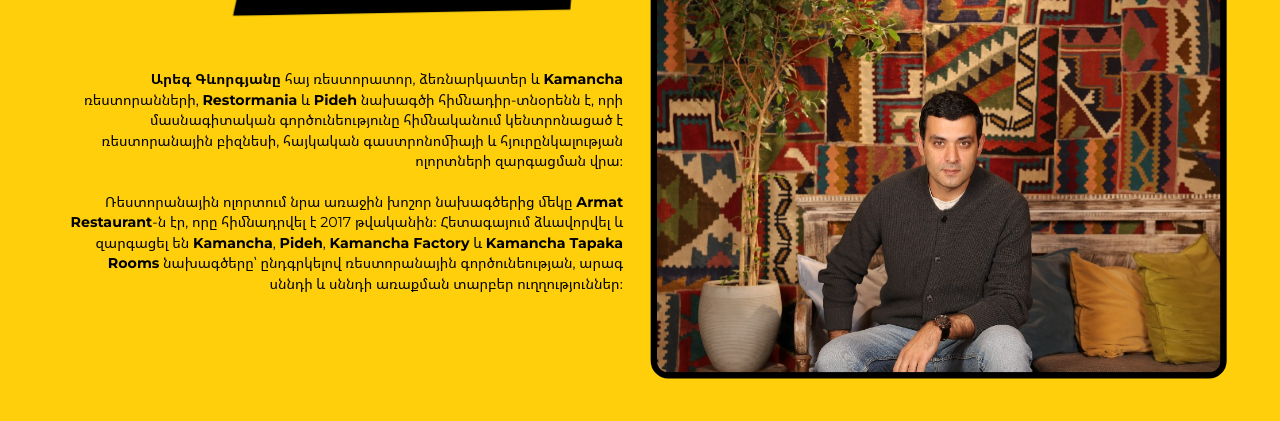
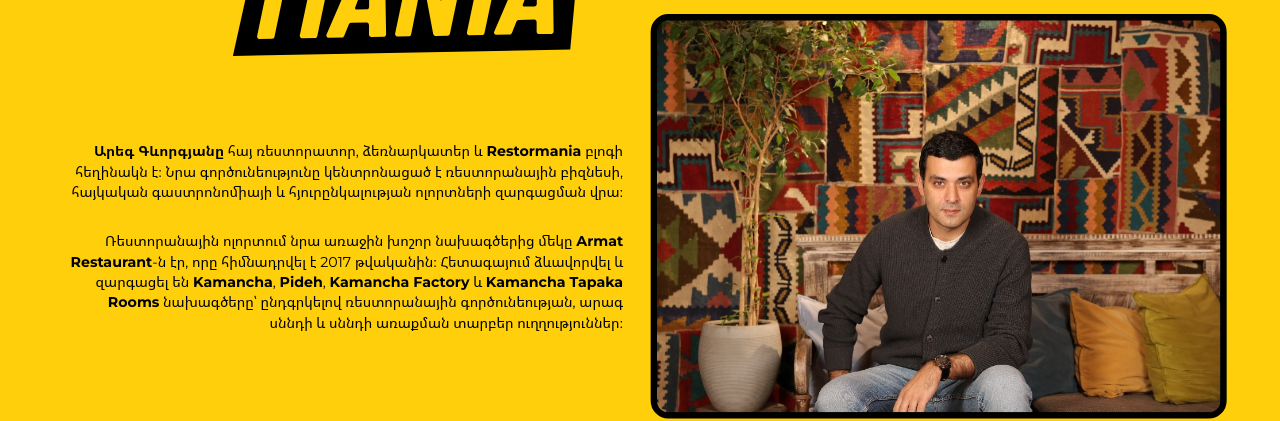
Before and after one commit to neetrino/restormania, a Next.js app: page / in a window 1280 px wide. Shown: the part 349-770 px from the top of the page. Built offline with nearby package versions, Linux system fonts and the light colour scheme; no server answers.

Commit message:
Update header and IntroSection styles: adjust header position, modify margin in IntroSection for better layout, enhance bio section with paragraph formatting, and update founder bio text for clarity.

```diff
--- a/src/components/header/Header.module.css
+++ b/src/components/header/Header.module.css
@@ -1,6 +1,6 @@
 .header {
   position: fixed;
-  top: 0;
+  top: 12px;
   left: 0;
   z-index: 100;
   width: 100%;
@@ -106,6 +106,11 @@
   font-size: 14px;
   font-weight: 500;
   line-height: 20px;
+  transition:
+    background 0.4s ease,
+    color 0.4s ease,
+    opacity 0.2s ease,
+    transform 0.2s ease;
 }
 
 .kamanchaScrolled {
--- a/src/components/home/IntroSection.module.css
+++ b/src/components/home/IntroSection.module.css
@@ -16,7 +16,7 @@
   grid-row: 1;
   width: 662px;
   height: 512px;
-  margin-top: -145px;
+  margin-top: -100px;
   margin-left: -49px;
   justify-self: start;
 }
@@ -68,15 +68,22 @@
 }
 
 .bio {
+  display: flex;
+  flex-direction: column;
+  gap: 32px;
   grid-column: 1;
   grid-row: 2;
+  margin-top: 36px;
   font-family: var(--font-ui);
   font-size: 16px;
   font-weight: 400;
   line-height: 23px;
   text-align: right;
-  white-space: pre-wrap;
   color: var(--color-black);
+}
+
+.bio p {
+  margin: 0;
 }
 
 .bio strong {
--- a/src/components/home/IntroSection.tsx
+++ b/src/components/home/IntroSection.tsx
@@ -58,13 +58,17 @@
         {t.brands.more}
       </PillLink>
       <div className={styles.bio} id="intro-title">
-        {emphasizeNames(t.founder.bio).map((part, index) =>
+        {t.founder.bio.split(/\n\n+/).map((paragraph) => (
+          <p key={paragraph.slice(0, 24)}>
+            {emphasizeNames(paragraph).map((part, index) =>
               part.bold ? (
                 <strong key={`${part.text}-${index}`}>{part.text}</strong>
               ) : (
                 <span key={`${index}-${part.text.slice(0, 12)}`}>{part.text}</span>
               ),
             )}
+          </p>
+        ))}
       </div>
     </section>
   );
--- a/src/i18n/messages.ts
+++ b/src/i18n/messages.ts
@@ -85,7 +85,7 @@
     founder: {
       title: "Հիմնադիր",
       photoAlt: "Արեգ Գևորգյան",
-      bio: "Արեգ Գևորգյանը հայ ռեստորատոր, ձեռնարկատեր և Kamancha ռեստորանների, Restormania և Pideh նախագծի հիմնադիր-տնօրենն է, որի մասնագիտական գործունեությունը հիմնականում կենտրոնացած է ռեստորանային բիզնեսի, հայկական գաստրոնոմիայի և հյուրընկալության ոլորտների զարգացման վրա։\n\nՌեստորանային ոլորտում նրա առաջին խոշոր նախագծերից մեկը Armat Restaurant-ն էր, որը հիմնադրվել է 2017 թվականին։ Հետագայում ձևավորվել և զարգացել են Kamancha, Pideh, Kamancha Factory և Kamancha Tapaka Rooms նախագծերը՝ ընդգրկելով ռեստորանային գործունեության, արագ սննդի և սննդի առաքման տարբեր ուղղություններ։",
+      bio: "Արեգ Գևորգյանը հայ ռեստորատոր, ձեռնարկատեր և Restormania բլոգի հեղինակն է։ Նրա գործունեությունը կենտրոնացած է ռեստորանային բիզնեսի, հայկական գաստրոնոմիայի և հյուրընկալության ոլորտների զարգացման վրա։\n\nՌեստորանային ոլորտում նրա առաջին խոշոր նախագծերից մեկը Armat Restaurant-ն էր, որը հիմնադրվել է 2017 թվականին։ Հետագայում ձևավորվել և զարգացել են Kamancha, Pideh, Kamancha Factory և Kamancha Tapaka Rooms նախագծերը՝ ընդգրկելով ռեստորանային գործունեության, արագ սննդի և սննդի առաքման տարբեր ուղղություններ։",
     },
     footer: {
       navigation: "Նավիգացիա",
```
Lines whose indentation alone changed are shown as unchanged.
